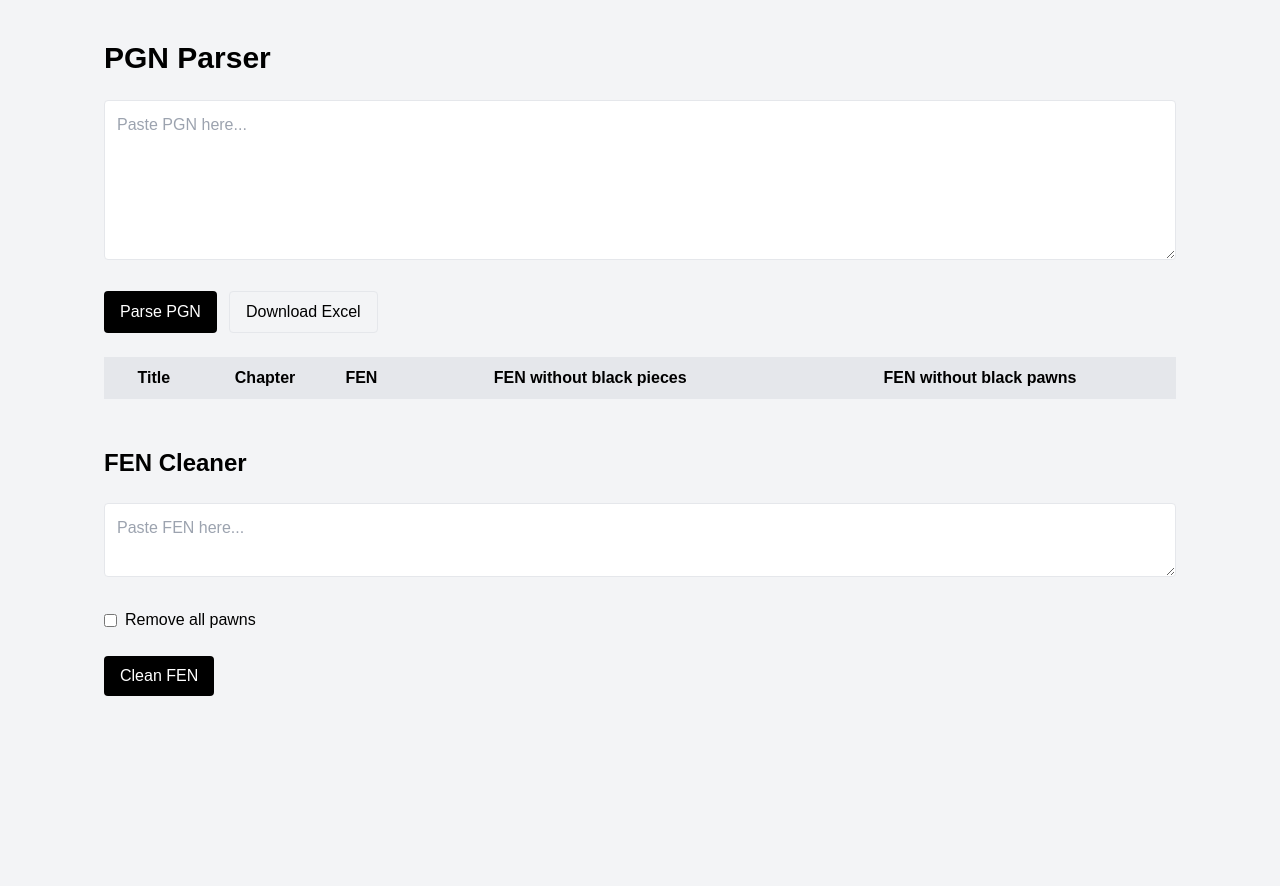
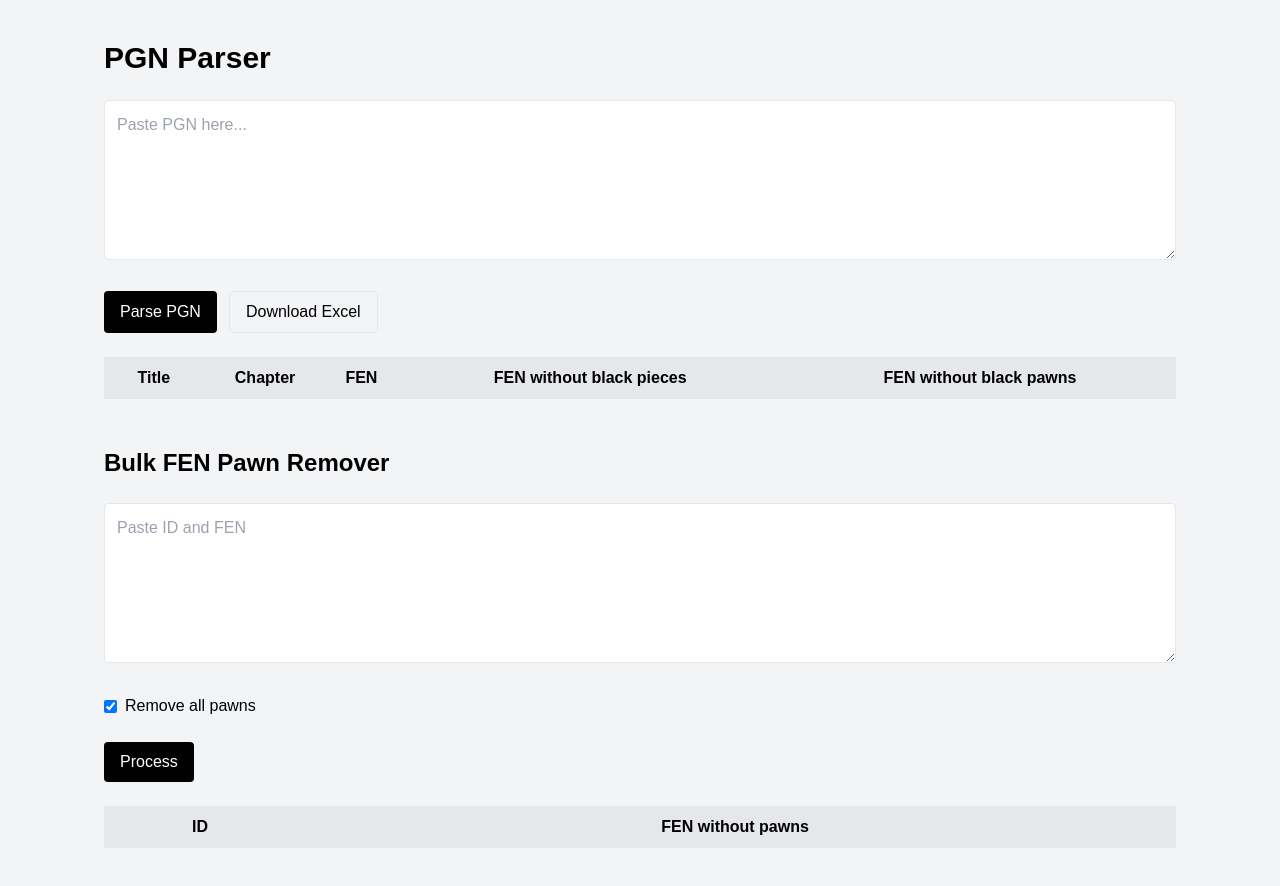
Before and after one commit to augustina55/pgn-parser, a Next.js app: page / in a window 1280 px wide. Before the commit the page ends 800 px from the top, so only its background shows below. Built offline with nearby package versions, Linux system fonts and the light colour scheme.

Commit message:
Update FenCleaner.tsx
added ID and FEN

```diff
--- a/src/components/FenCleaner.tsx
+++ b/src/components/FenCleaner.tsx
@@ -1,6 +1,10 @@
 "use client"
 
 import { useState } from "react"
+
+function hasPawn(fen:string){
+  return fen.includes("p") || fen.includes("P")
+}
 
 function removePawns(fen:string){
 
@@ -24,7 +28,7 @@ function removePawns(fen:string){
 
         }else{
 
-          if(empty>0){
+          if(empty > 0){
             result += empty
             empty = 0
           }
@@ -34,7 +38,7 @@ function removePawns(fen:string){
 
       }
 
-      if(empty>0) result += empty
+      if(empty > 0) result += empty
 
       return result || "8"
 
@@ -49,22 +53,42 @@ function removePawns(fen:string){
 
 export function FenCleaner(){
 
-  const [fen,setFen] = useState("")
-  const [removePawn,setRemovePawn] = useState(false)
-  const [result,setResult] = useState("")
+  const [input,setInput] = useState("")
+  const [rows,setRows]:any = useState([])
+  const [removePawn,setRemovePawn] = useState(true)
 
+  function process(){
 
-  function processFen(){
+    const lines = input.split("\n")
 
-    if(!fen) return
+    const result:any = []
 
-    let output = fen
+    lines.forEach(line => {
 
-    if(removePawn){
-      output = removePawns(fen)
-    }
+      if(!line.trim()) return
 
-    setResult(output)
+      const parts = line.trim().split(/\s+/)
+
+      const id = parts[0]
+
+      const fen = parts.slice(1).join(" ")
+
+      if(removePawn){
+
+        if(!hasPawn(fen)) return   // ignore if no pawns
+
+        const newFen = removePawns(fen)
+
+        result.push({
+          id,
+          fen:newFen
+        })
+
+      }
+
+    })
+
+    setRows(result)
 
   }
 
@@ -73,16 +97,15 @@ export function FenCleaner(){
 <div className="space-y-6 mt-10">
 
 <h1 className="text-2xl font-bold">
-FEN Cleaner
+Bulk FEN Pawn Remover
 </h1>
 
 <textarea
-className="w-full border p-3 rounded"
-placeholder="Paste FEN here..."
-value={fen}
-onChange={e=>setFen(e.target.value)}
+className="w-full h-40 border p-3 rounded"
+placeholder="Paste ID and FEN"
+value={input}
+onChange={(e)=>setInput(e.target.value)}
 />
-
 
 <label className="flex items-center gap-2">
 
@@ -96,30 +119,47 @@ Remove all pawns
 
 </label>
 
-
 <button
-onClick={processFen}
+onClick={process}
 className="bg-black text-white px-4 py-2 rounded"
 >
-Clean FEN
+Process
 </button>
 
 
-{result && (
+<div className="overflow-x-auto">
 
-<div className="border p-3 rounded bg-gray-50">
+<table className="w-full border">
 
-<div className="font-semibold mb-2">
-Result FEN
-</div>
+<thead className="bg-gray-200">
 
-<div className="text-sm break-all">
-{result}
-</div>
+<tr>
+
+<th className="p-2">ID</th>
+<th>FEN without pawns</th>
+
+</tr>
+
+</thead>
+
+<tbody>
+
+{rows.map((r:any,i:number)=>(
+
+<tr key={i} className="border-t">
+
+<td className="p-2">{r.id}</td>
+<td className="text-xs">{r.fen}</td>
+
+</tr>
+
+))}
+
+</tbody>
+
+</table>
 
 </div>
-
-)}
 
 </div>
 
```
